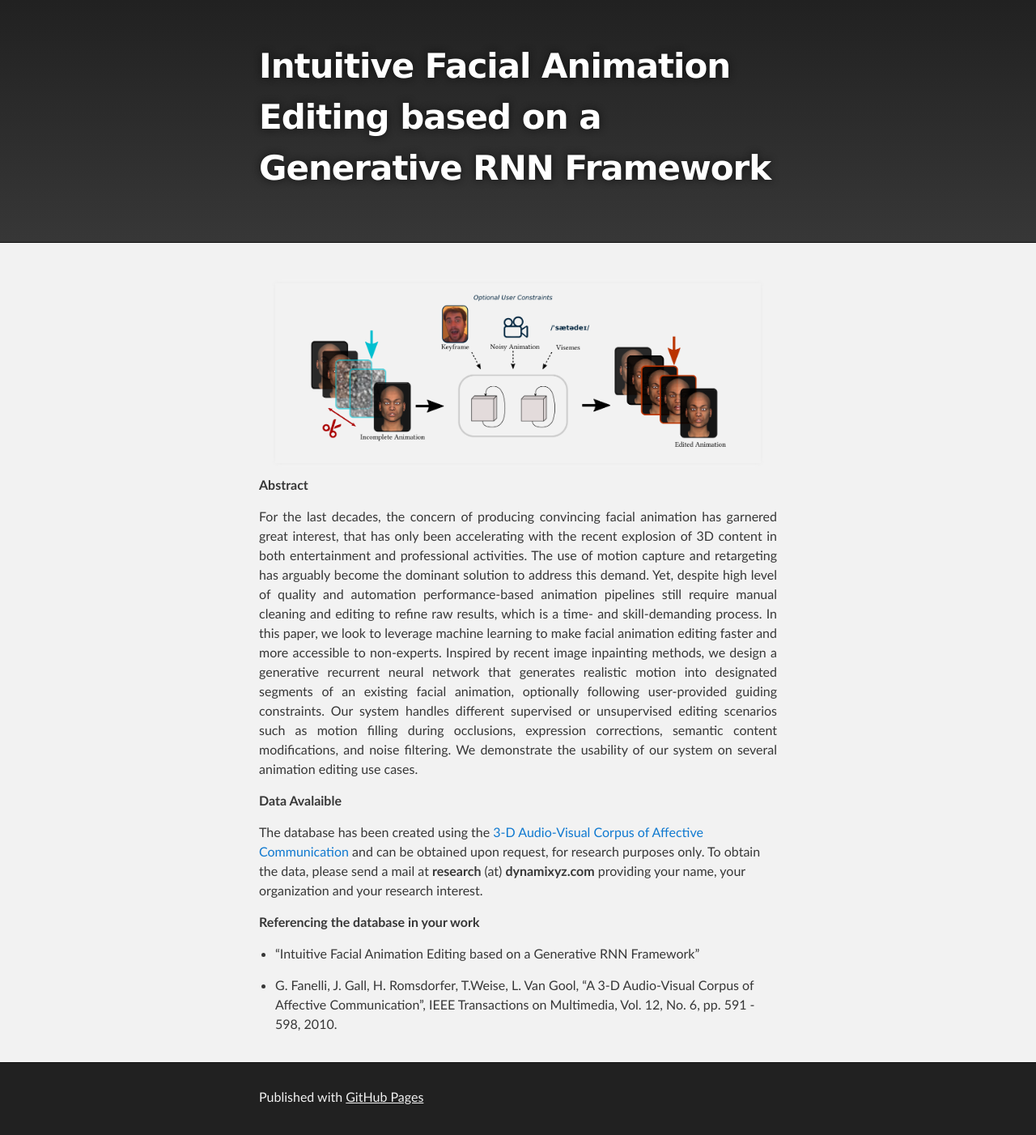
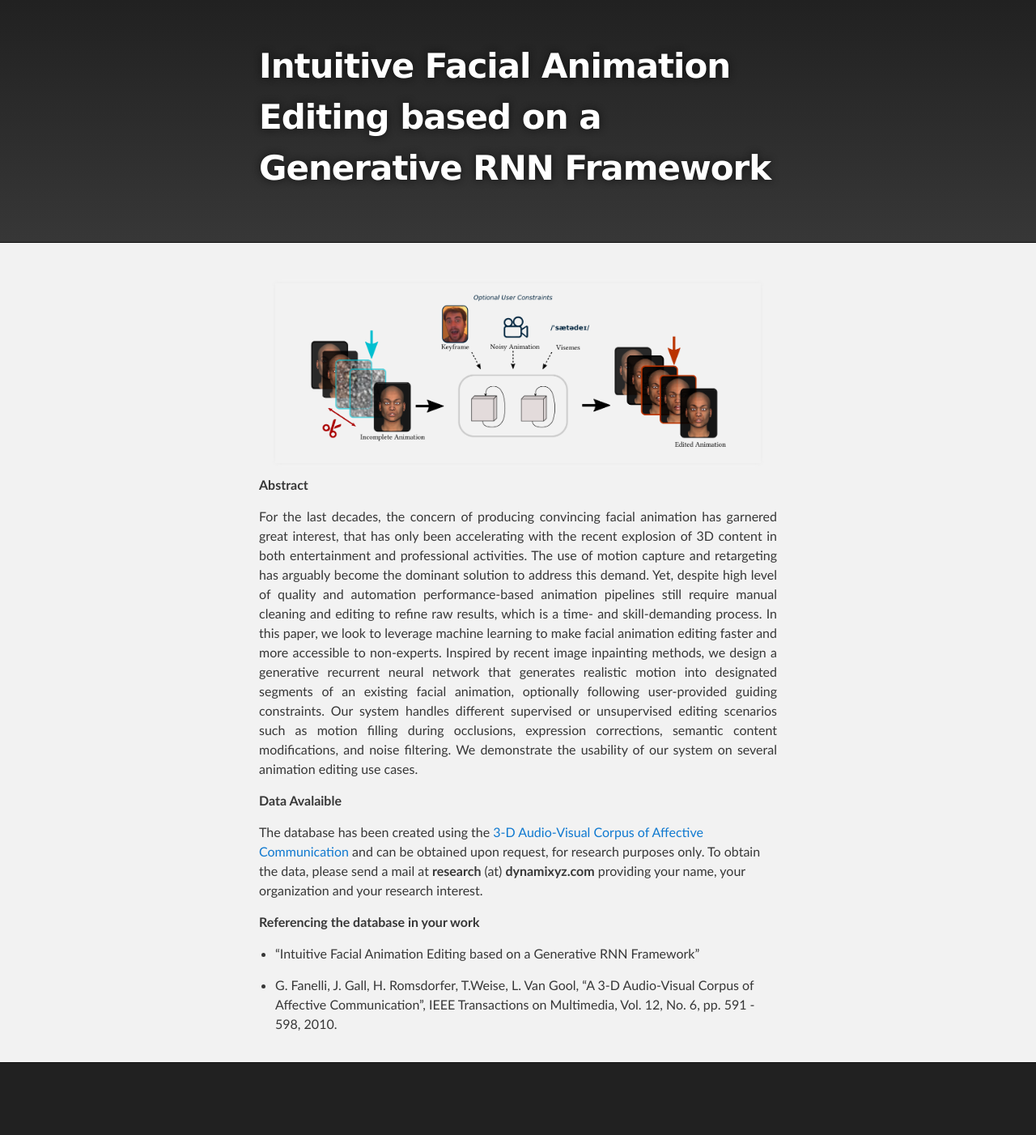
Before and after one commit to dynamixyz/Intuitive-Facial-Animation-Editing-based-on-a-Generative-RNN-Framework.github.io, a Jekyll site: the page built from index.md, in a window 1280 px wide. Shown: the whole page at 81% size. Built offline with Jekyll 4.4.1, drawn with Linux system fonts in a browser that asks for light colours; our own code applies the rules of GitHub Pages for plain Markdown files; the repository's description, which GitHub fills in, is left out; after the commit the page ends 1353 px from its top, so only the background shows below that.

Commit message:
Update default.html

```diff
--- a/_layouts/default.html
+++ b/_layouts/default.html
@@ -41,7 +41,6 @@
         {% if site.github.is_project_page %}
         <p class="copyright">{{ site.title | default: site.github.repository_name }} maintained by <a href="{{ site.github.owner_url }}">{{ site.github.owner_name }}</a></p>
         {% endif %}
-        <p>Published with <a href="https://pages.github.com">GitHub Pages</a></p>
       </footer>
     </div>
 
```
